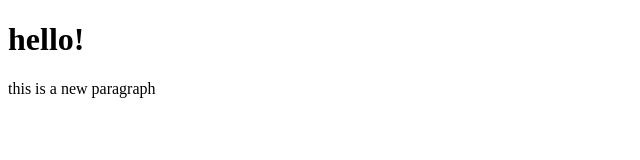
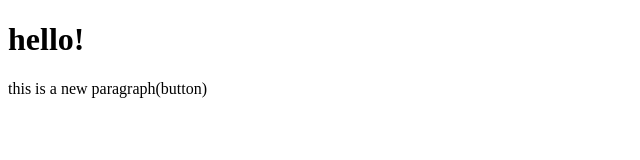
Before and after one commit to Kashfulhudazainab/localrepo, a plain HTML site: page index.html in a window 1280 px wide. Shown: the full height of the page, 0-640 px from the left. Drawn offline with Linux system fonts and the light colour scheme.

```diff
--- a/index.html
+++ b/index.html
@@ -11,7 +11,7 @@
         hello!
     </h1>
     <p>
-        this is a new paragraph
+        this is a new paragraph(button)
     </p>
 </body>
 </html>
```
